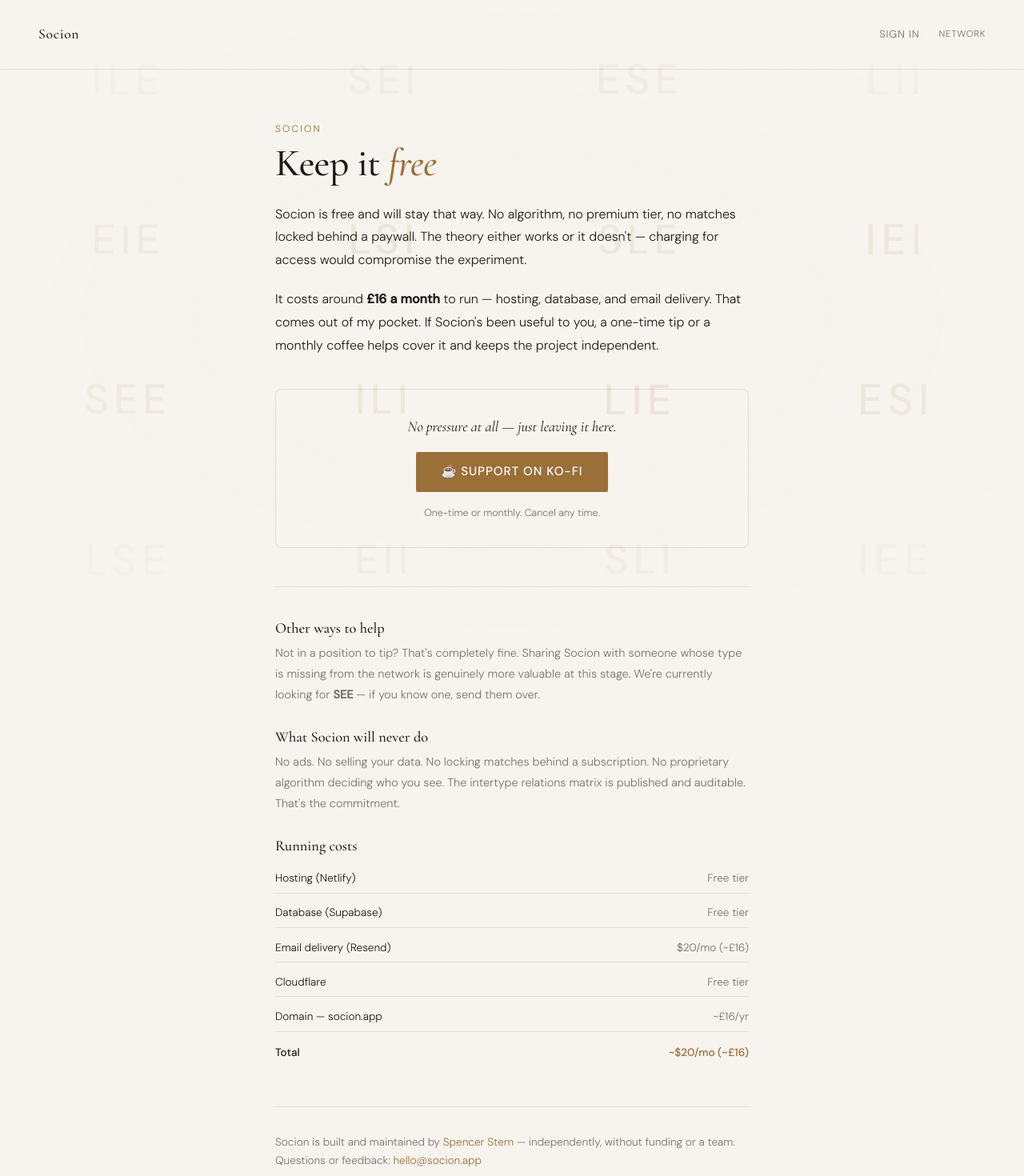
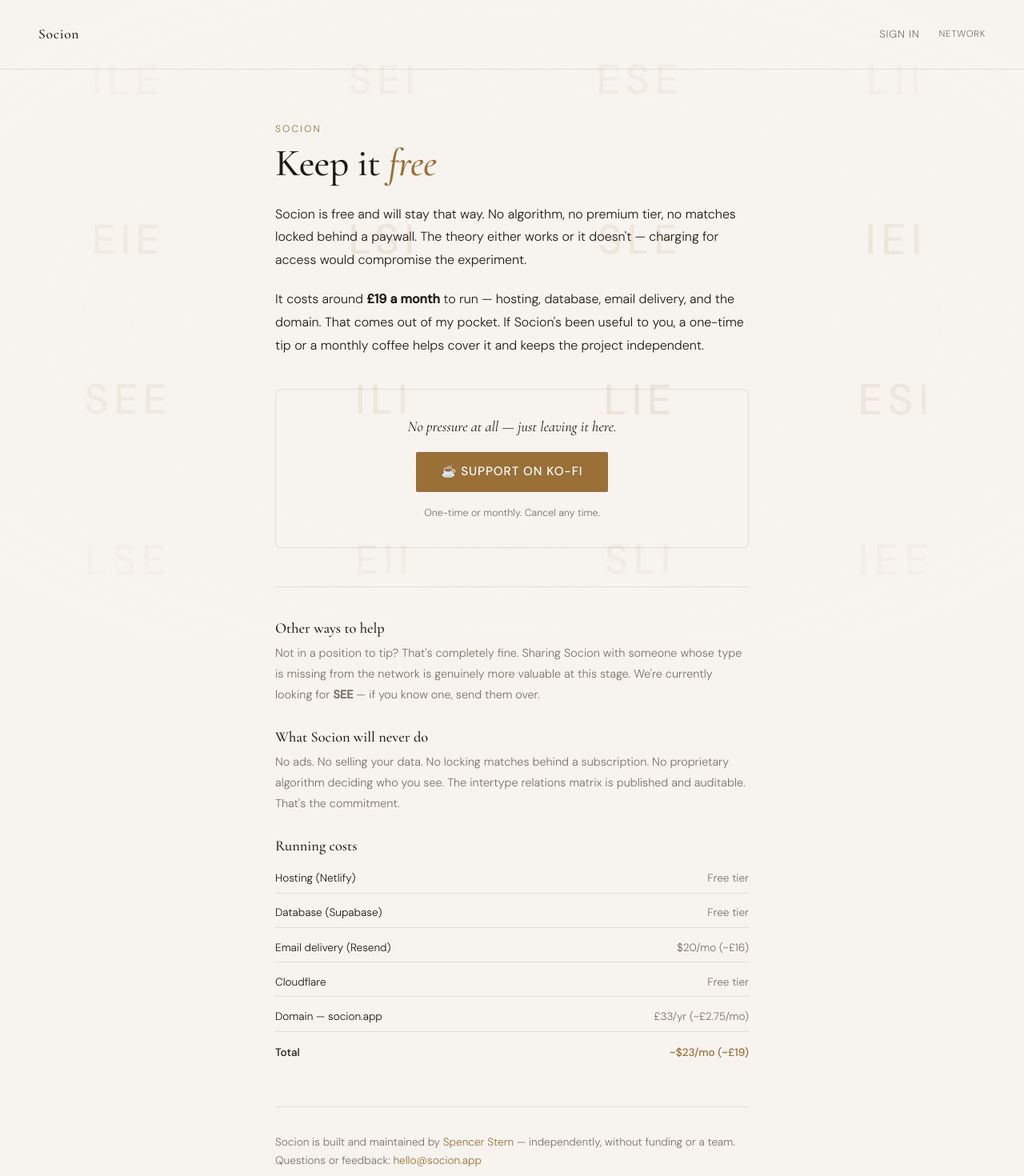
Before and after one commit to sstern42/socionics-match, a React (Vite) app: page /support in a window 1280 px wide. Shown: the top 1470 px of the page at 80% size. Built offline with nearby package versions, Linux system fonts and the light colour scheme; no server answers.

Commit message:
Add files via upload

```diff
--- a/src/pages/Support.jsx
+++ b/src/pages/Support.jsx
@@ -14,7 +14,7 @@ export default function Support() {
         </p>
 
         <p style={{ fontSize: '1rem', color: 'var(--text)', lineHeight: 1.8, marginBottom: '2.5rem' }}>
-          It costs around <strong>£16 a month</strong> to run — hosting, database, and email delivery. That comes out of my pocket. If Socion's been useful to you, a one-time tip or a monthly coffee helps cover it and keeps the project independent.
+          It costs around <strong>£19 a month</strong> to run — hosting, database, email delivery, and the domain. That comes out of my pocket. If Socion's been useful to you, a one-time tip or a monthly coffee helps cover it and keeps the project independent.
         </p>
 
         <div style={{
@@ -62,7 +62,7 @@ export default function Support() {
                 ['Database (Supabase)', 'Free tier'],
                 ['Email delivery (Resend)', '$20/mo (~£16)'],
                 ['Cloudflare', 'Free tier'],
-                ['Domain — socion.app', '~£16/yr'],
+                ['Domain — socion.app', '£33/yr (~£2.75/mo)'],
               ].map(([item, cost]) => (
                 <div key={item} style={{ display: 'flex', justifyContent: 'space-between', fontSize: '0.85rem', padding: '0.4rem 0', borderBottom: '1px solid var(--border)' }}>
                   <span style={{ color: 'var(--text)' }}>{item}</span>
@@ -71,7 +71,7 @@ export default function Support() {
               ))}
               <div style={{ display: 'flex', justifyContent: 'space-between', fontSize: '0.85rem', padding: '0.5rem 0' }}>
                 <span style={{ color: 'var(--text)', fontWeight: 500 }}>Total</span>
-                <span style={{ color: 'var(--accent)', fontWeight: 500 }}>~$20/mo (~£16)</span>
+                <span style={{ color: 'var(--accent)', fontWeight: 500 }}>~$23/mo (~£19)</span>
               </div>
             </div>
           </div>
```
